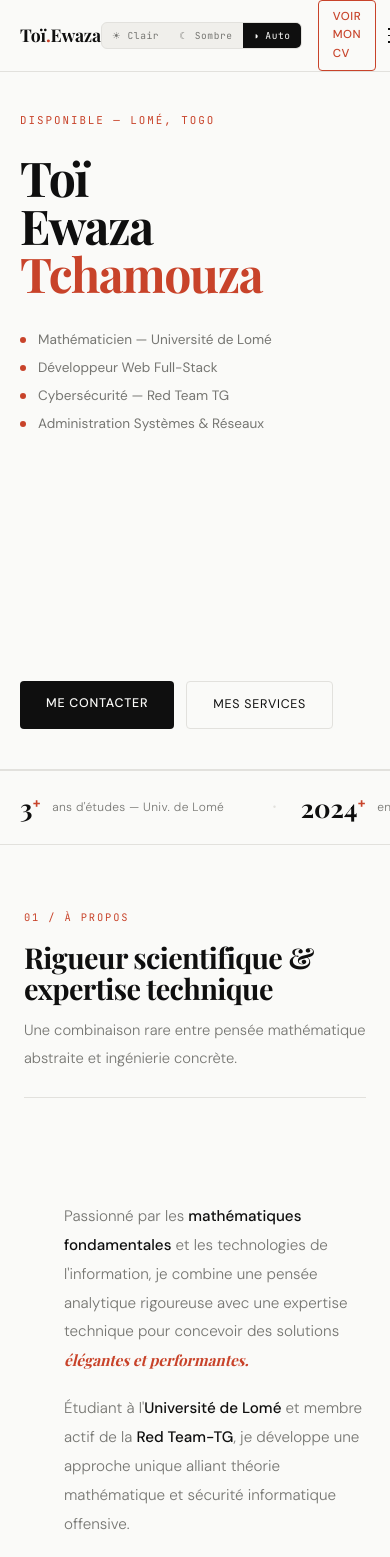
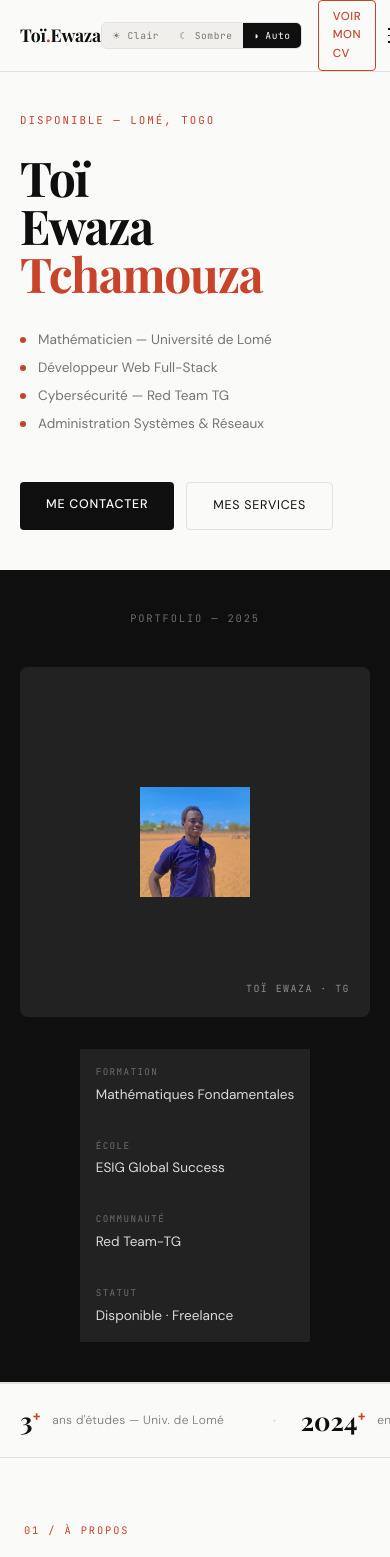
Before and after one commit to tchamouza/Portfolio, a Next.js app: page / in a window 390 px wide. Shown: the top 1557 px of the page. Built offline with nearby package versions, Linux system fonts and the light colour scheme.

Commit message:
first commit

```diff
--- a/app/globals.css
+++ b/app/globals.css
@@ -264,3 +264,36 @@
   .td-level{text-align:left;width:auto}
   footer{padding:20px;flex-direction:column;gap:10px;text-align:center}
 }
+.hero-portrait {
+  position: relative;
+  display: flex;
+  justify-content: center;
+  align-items: center;
+}
+
+/* IMAGE */
+.portrait-img {
+  object-fit: cover;
+  display: block;
+}
+
+
+/* MOBILE FIX IMPORTANT */
+@media (max-width: 768px) {
+  .hero-right {
+    display: flex;
+    flex-direction: column;
+    align-items: center;
+  }
+
+  .hero-portrait {
+    width: 100%;
+    display: flex;
+    justify-content: center;
+  }
+
+  .portrait-img {
+    width: 110px;
+    height: 110px;
+  }
+}
--- a/app/page.jsx
+++ b/app/page.jsx
@@ -1,5 +1,7 @@
 "use client";
 import { useEffect, useRef, useState, useCallback } from "react";
+import Image from "next/image"
+
 
 const THEMES = ["light", "dark", "system"];
 const THEME_LABELS = { light: "☀ Clair", dark: "☾ Sombre", system: "◑ Auto" };
```
